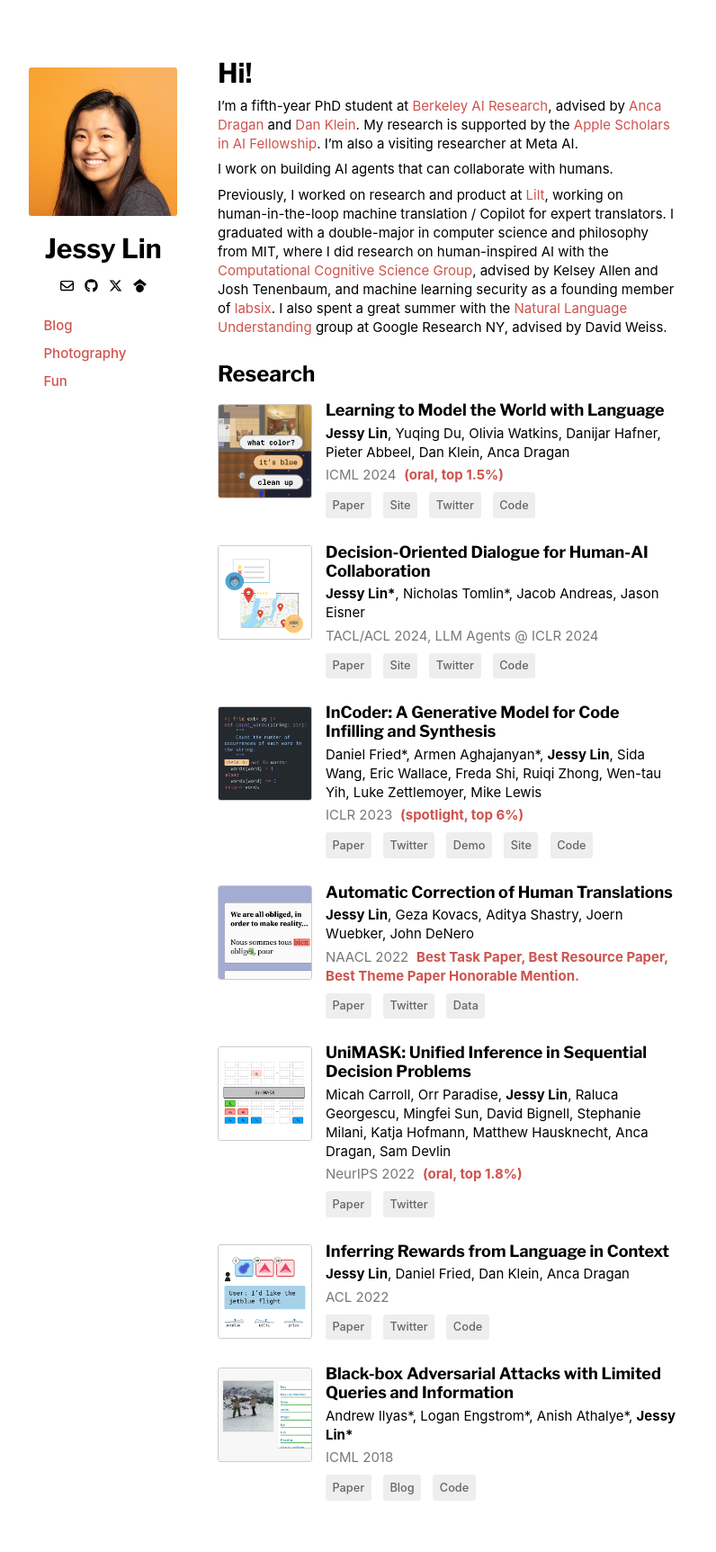
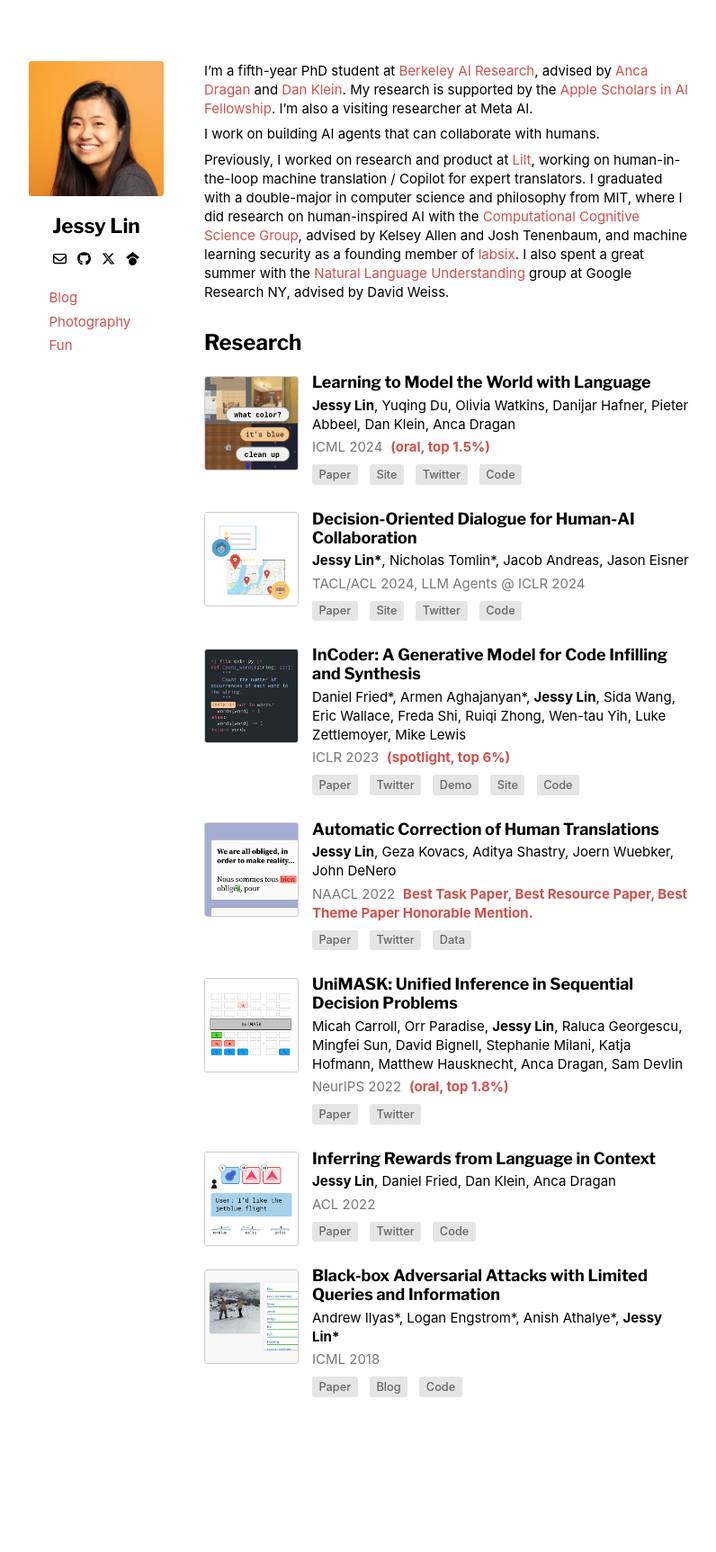
Before and after one commit to jlin816/jlin816.github.io, a Jekyll site: the page built from index.md, in a window 1280 px wide. Shown: the whole page at 90% size, without its empty margins (248-1044 px from the left). Built offline with Jekyll 4.4.1, drawn with Linux system fonts in a browser that asks for light colours; after the commit the page ends 1625 px from its top, so only the background shows below that.

Commit message:
Refactor for mobile

```diff
--- a/_layouts/default.html
+++ b/_layouts/default.html
@@ -1,35 +1,50 @@
+---
+class:
+---
 <!DOCTYPE html>
 <html>
 <head>
 {% include head.html %}
 </head>
-<body class="default">
+<body class="{{ page.class }} {{ layout.class }}">
 
-<header>
-  <img src="/images/jessy.jpg" class="face" width="300" />
-  <h1><a href="/">Jessy Lin</a></h1>
+<aside class="layoutCol">
+  <a href="/">
+    <img src="/images/jessy.jpg" class="face" width="300" />
+    <h1>Jessy Lin</h1>
+  </a>
   <p class="socials layoutRow">
-    <a class="email" href="mailto:jessy_lin@berkeley.edu" target="_blank">
-      <img src="/assets/icons/email.svg"/></a>
-    <a class="github" href="https://github.com/jlin816">
-      <img src="/assets/icons/github.svg"/></a>
-    <a class="x" href="https://x.com/realJessyLin">
-      <img src="/assets/icons/x.svg"/></a>
+    <a class="email" href="mailto:jessy_lin@berkeley.edu" target="_blank"><img src="/assets/icons/email.svg"/></a>
+    <a class="github" href="https://github.com/jlin816"><img src="/assets/icons/github.svg"/></a>
+    <a class="x" href="https://x.com/realJessyLin"><img src="/assets/icons/x.svg"/></a>
     <!-- <a class="linkedin" href="https://linkedin.com/in/jessylin"> -->
     <!--   <img src="/assets/icons/linkedin.svg"/></a> -->
-    <a class="scholar" href="https://scholar.google.com/citations?user=jTMUPNkAAAAJ&hl=en">
-      <img src="/assets/icons/scholar.svg"/></a>
+    <a class="scholar" href="https://scholar.google.com/citations?user=jTMUPNkAAAAJ&hl=en"><img src="/assets/icons/scholar.svg"/></a>
   </p>
   <nav class="layoutCol">
     <a href="/blog">Blog</a>
     <a href="/photo">Photography</a>
     <a href="/fun">Fun</a>
   </nav>
-</header>
+</aside>
 
-<main class={{ page.mainClass }}>
-{{ content }}
-</main>
+<div class="content">
+
+  <header>
+    <h1><a href="/">Jessy Lin</a></h1>
+    <div class="spacer"></div>
+    <nav class="layoutRow">
+      <a href="/blog">Blog</a>
+      <a href="/photo">Photography</a>
+      <a href="/fun">Fun</a>
+    </nav>
+  </header>
+
+  <main>
+  {{ content }}
+  </main>
+
+</div>
 
 </body>
 </html>
--- a/assets/style.css
+++ b/assets/style.css
@@ -30,7 +30,24 @@
 
 body {
   display: flex;
+  flex-direction: row;
+  justify-content: center;
 }
+
+.content {
+  display: flex;
+  flex-direction: column;
+  width: 36rem;
+  margin: 1rem;
+}
+
+body.wide .content {
+  width: 45rem;
+}
+
+img, video { max-width: 100%;  height: auto; object-fit: contain; }
+
+img { border-radius: .2rem; }
 
 /******************************************************************************
  * Layout
@@ -38,56 +55,52 @@
 
 .layoutRow { display: flex; flex-direction: row; overflow: hidden; }
 .layoutCol { display: flex; flex-direction: column; overflow: hidden; }
+.spacer { flex: 1; }
 
-/* header { background: red; } */
-/* main { background: blue; } */
-
-main { width: 34rem; line-height: 1.4rem; }
-main.wide { width: 50rem; }
-
-.default { flex-direction: row; justify-content: center; }
-.default header { width: 11rem; margin: 5rem 1rem 0 2rem; }
-.default main { margin: 5rem 2rem 2rem; }
-.default main > h1:first-child { margin-top: -.3rem; }  /* align with side bar */
-
-.post { flex-direction: column; align-items: center; }
-.post header {
-  width: 45rem;
-  align-items: center;
-  justify-content: space-between;
-  margin: 3rem 0 0 0;
-}
-.post header h3 {
-  background-color: var(--primary);
-  border-radius: .2rem;
-  padding: 1px 8px;
-}
-.post header h3 a {
-  color: #fff;
-}
-.post header nav { width: 30%; gap: 1.5rem; margin-top: 0; }
-.post header nav a { margin-bottom: 0; font-weight: 500; }
-.post main { width: 45rem; line-height: 1.7; margin-bottom: 5rem; }
-.post article p { margin: 1.1rem 0; }
-
-.post .info { margin: 5rem 0 3rem 0; }
-.post .subtitle { color: #999; font-size: 1rem; font-weight: 500; }
-.post .date { color: #999; font-size: .9rem; font-weight: 500; }
-.post .footnote { color: #999; font-size: .9rem; font-weight: 400; }
-
-hr {
-  border: 0;
-  height: 1px;
-  background-image: linear-gradient(to right, rgba(0, 0, 0, 0), rgba(0, 0, 0, 0.25), rgba(0, 0, 0, 0));
+aside {
+  width: 10rem;
+  margin: 2rem;
 }
 
-img, video { max-width: 100%; }
+header {
+  display: flex;
+  margin: 2rem 0 0;
+  align-items: center;
+  gap: 1rem;
+}
+
+main {
+  margin: 2rem 0;
+}
+
+aside { display: none !important; }
+aside nav { display: flex; flex-direction: column; gap: .5rem; padding: 1.5rem;}
+body.sidebar aside { display: flex !important; margin-top: 4.5rem; }
+body.sidebar header { display: none !important; }
+body.sidebar main { margin-top: 3rem; }
+
+/******************************************************************************
+ * Design - aka general styling (tm)
+ *****************************************************************************/
+
+aside h1 { margin: 1rem; font-size: 1.5rem; color: #000; text-align: center; }
+
+header h1 {
+  margin: 0;
+  font-size: 1.5rem;
+  border-radius: .2rem;
+  text-decoration: underline;
+  text-decoration-color: var(--primary);
+}
+header h1 a { color: #000; }
+header nav { display: flex; gap: 1rem; }
+
 
 /******************************************************************************
  * Text
  *****************************************************************************/
 
-main p { margin: .5rem 0; }
+main p { line-height: 1.4; }
 
 h1, h2, h3 { font-family: "Libre Franklin"; font-weight: 700; margin: 1.3em 0 .5em; }
 h1:first-child, h2:first-child, h3:first-child { margin-top: 0; }
@@ -100,100 +113,9 @@
 /* a:hover { opacity: 0.6; } */
 
 main figure { margin: 1rem 0; text-align: center; }
-main figure img { width: 100%; border-radius: .2rem; }
 main figure figcaption { color: #666; font-size: .9rem; }
 main figure.small img { width: 50%; }
 main figure.medium img { width: 75%; }
-
-/******************************************************************************
- * Header
- *****************************************************************************/
-
-.face { border-radius: 0.2rem; }
-/* .face { box-shadow: 1rem 1rem 0 #ffe23b; margin-bottom: 1rem; } */
-
-header h1 { margin: .9rem 0 1.1rem; text-align: center; }
-header h1 a { color: #000; font-weight: 700 }
-header h1 a:hover, header h1 a:active, header h1 a:visited { color: #000; text-decoration: none; }
-header nav { margin: 1.5rem 1.1rem 0; text-align: left; }
-header nav a { margin-bottom: .8rem; font-weight: 500; }
-
-.socials {
-  gap: .8rem;
-  justify-content: center;
-}
-.mobile-socials { display: none; }
-
-/* .socials a { */
-/*   display: inline-block; */
-/*   width: 1rem; */
-/*   height: 1rem; */
-/*   background-size: contain; */
-/*   background-repeat: no-repeat; */
-/*   font-size: 0; */
-/* } */
-
-/* .socials .email { background-image: url('/assets/icons/email.svg'); } */
-/* .socials .github { background-image: url('/assets/icons/github.svg'); } */
-/* .socials .x { background-image: url('/assets/icons/x.svg'); } */
-/* .socials .linkedin { background-image: url('/assets/icons/linkedin.svg'); } */
-/* .socials .scholar { background-image: url('/assets/icons/scholar.svg'); } */
-
-.socials img {
-  display: inline-block;
-  width: 1rem;
-  height: 1rem;
-}
-
-/******************************************************************************
- * Content
- *****************************************************************************/
-
-/* Pubs */
-.pub > img {
-  width: 7rem; height: 7rem;
-  border-radius: .2rem; background: #eee;
-  border: 1px solid #ccc;
-  margin: .25rem 1rem 0 0;
-}
-
-.pub { margin: 1.3rem 0; }
-.pub h3 { margin: 0; }
-.pub p { margin: .3rem 0; }
-/* .pub .authors { color: #999; } */
-.pub .info { color: #777; }
-.pub .special { padding-left: .3rem; color: var(--primary); font-weight: bold; }
-.pub .description { display: none; }
-.pub .links { margin-top: .6rem; }
-.pub .links a, .pub .links a:visited {
-  display: inline-block;
-  margin: 0 .6rem .5rem 0;
-  padding: .25rem .5rem;
-  font-size: .85rem;
-  background: #eee;
-  color: #666;
-  font-weight: 500;
-  border-radius: .2rem;
-  transition: background .1s, color .1s;
-}
-.pub .links a:hover {
-  background: var(--primary);
-  color: #fff;
-  text-decoration: none;
-}
-
-/* Posts */
-
-.subscribe {
-  margin: 2rem 0;
-  padding: 1rem;
-  border: 1px solid #ccc;
-  background: #eee;
-  border-radius: .2rem;
-}
-
-.subscribe p { margin-top: 0; }
-.subscribe form { display: flex; gap: .5rem; }
 
 input[type=text], input[type=email] {
   font-size: .9rem;
@@ -215,10 +137,117 @@
   cursor: pointer;
 }
 
+main p { margin: .5rem 0; }
+
+hr {
+  margin: 2rem 0;
+  height: 1px;
+  border: 0;
+  background-image: linear-gradient(to right, rgba(0, 0, 0, 0), rgba(0, 0, 0, 0.25), rgba(0, 0, 0, 0));
+}
+
+/******************************************************************************
+ * Sidebar
+ *****************************************************************************/
+
+/* .post header { width: 45rem; align-items: center; justify-content: space-between; margin: 3rem 0 0 0; } */
+/*  */
+/* .post header nav { width: 30%; gap: 1.5rem; margin-top: 0; } */
+/* .post header nav a { margin-bottom: 0; font-weight: 500; } */
+/* .post main { width: 45rem; line-height: 1.7; margin-bottom: 5rem; } */
+/* article { width: 34rem; } */
+
+
+/* header h3 { background-color: var(--primary); border-radius: .2rem; padding: 1px 8px; } */
+/* header h3 a { color: #fff; } */
+
+/* header h1 { margin: .9rem 0 1.1rem; text-align: center; } */
+
+/* header h1 a { color: #000; font-weight: 700 } */
+/* header h1 a:hover, header h1 a:active, header h1 a:visited { color: #000; text-decoration: none; } */
+
+.socials {
+  gap: .8rem;
+  justify-content: center;
+}
+.mobile-socials { display: none; }
+
+.socials img {
+  display: inline-block;
+  width: 1rem;
+  height: 1rem;
+}
+
+/******************************************************************************
+ * Publications
+ *****************************************************************************/
+
+/* Pubs */
+.pub > img {
+  width: 7rem; height: 7rem;
+  border: 1px solid #ccc;
+  margin: .25rem 1rem 0 0;
+}
+
+.pub { margin: 1.3rem 0; }
+.pub h3 { margin: 0; }
+.pub p { margin: .3rem 0; }
+/* .pub .authors { color: #999; } */
+.pub .info { color: #777; }
+.pub .special { padding-left: .3rem; color: var(--primary); font-weight: bold; }
+.pub .description { display: none; }
+.pub .links { margin-top: .6rem; }
+.pub .links a, .pub .links a:visited {
+  display: inline-block;
+  margin: 0 .6rem .5rem 0;
+  padding: .25rem .5rem;
+  font-size: .85rem;
+  background: #e5e5e5;
+  color: #666;
+  font-weight: 500;
+  border-radius: .2rem;
+  transition: background .1s, color .1s;
+}
+.pub .links a:hover {
+  background: var(--primary);
+  color: #fff;
+  text-decoration: none;
+}
+
+/******************************************************************************
+ * Posts
+ *****************************************************************************/
+
+.subscribe {
+  padding: 1rem;
+  border: 1px solid #ccc;
+  background: #eee;
+  border-radius: .2rem;
+}
+
+.subscribe p { margin-top: 0; }
+.subscribe form { display: flex; gap: .5rem; }
+
 .posts { padding: 0; list-style: none; }
 .posts li { margin: 1rem 0; }
 .posts h3 { margin: .5rem 0 0; display: inline-block; margin-right: .8rem; }
 .posts .date { color: #999; font-size: .9rem; font-weight: 500; }
+
+article {
+  line-height: 1.7;
+}
+article p {
+  line-height: 1.7;
+  margin: 1.1rem 0;
+}
+
+article h1:first-child { margin-top: 5rem; }
+article .subtitle, article .date, article .footnote {
+  color: #999;
+  font-size: .9rem;
+  font-weight: 500;
+}
+article .subtitle, article .date { margin: 0.2rem 0; }
 
 article .summary-box {
   margin: 2rem 0;
@@ -232,24 +261,34 @@
   font-weight: 700;
 }
 
-blockquote {
-  display: block;
-  margin-block-start: 1em;
-  margin-block-end: 1em;
-  margin-inline-start: 40px;
-  margin-inline-end: 40px;
-  unicode-bidi: isolate;
+article .blockquote {
+  margin: 0 1.5rem;
 }
 
-blockquote br {
 
+article div.code {
+  background-color: #f8f8f8;
+  border-radius: .2rem;
+  padding: 0.5rem 0.7rem;
+  line-height: 0.5rem;
+}
+article pre, article code {
+  line-height: 0.5rem;
+  font-size: 0.7rem;
+  overflow: auto;
+	white-space: pre-wrap;
+  word-break: normal;
+	max-width: 100%;
+  line-height: 1.5rem;
 }
 
-/* Photography */
+/******************************************************************************
+ * Gallery
+ *****************************************************************************/
+
 .gallery {
   column-count: 2;
   column-gap: 10px;
-  line-height: 2;
 }
 
 .gallery img { width: 100%; }
@@ -286,11 +325,10 @@
 }
 
 .gallery .img-small {
-  filter: blur(50px);
+  filter: blur(10%);
   /* this is needed so Safari keeps sharp edges */
   transform: scale(1);
 }
-
 
 /* Fun */
 .projects { padding: 0; list-style: none; }
@@ -299,69 +337,15 @@
 /******************************************************************************
  * Mobile
  *****************************************************************************/
-@media (max-width: 768px) {
-  /* Adjust font sizes for smaller screens */
-  html, body {
-    font-size: 16px;
-    overflow-x: hidden;
-  }
-  body {
-    flex-direction: column;
-    padding: 1rem;
-  }
-  main {
-    margin: 1rem 0;
-    width: 100%;
-    line-height: 1.5rem;
-  }
-  /* Adjust figure image widths */
-  main figure img { width: 100%;   }
 
-  /* Default layout adjustments */
-  /* Horizontal navigation bar on smaller screens */
-  .face {
-    width: 20%;
-  }
-  .default {
-    flex-direction: column;
-    align-items: center;
-  }
+@media (max-width: 45rem) {
+  /* Show top nav instead of sidebar */
+  body.sidebar aside { display: none !important; }
+  body.sidebar header { display: flex !important; }
+  /* Show socials inline */
   .socials { display: none; }
   .mobile-socials { display: flex; gap: 1rem; }
-  .default header {
-    display: flex;
-    width: 100%;
-    align-items: center;
-    justify-content: space-between;
-    margin: 2rem 0 0 0;
-  }
-  .default header nav { width: 30%; justify-content: space-around; margin-top: 0; }
-
-  /* Post layout adjustments */
-  .post {
-    width: 100%;
-    padding: 0 1.5rem;
-  }
-  .post header, .post main { width: 100%; }*/
-
-  /* Gallery adjustments for mobile */
-  main.wide { width: 100%; }
+  main article { width: 100%; }
   .gallery { column-count: 1; column-gap: 0; padding: 0; }
 
-  /* Post and project lists padding adjustments */
-  .posts, .projects {
-    padding: 0;
-    margin: 0;
-  }
-
-  /* Subscribe form adjustment */
-  .subscribe form {
-    flex-direction: column;
-    gap: 0.5rem;
-  }
-
-  /* Adjust input fields and button for mobile */
-  input[type="text"], input[type="email"], input[type="submit"] {
-    width: 100%;
-  }
 }
--- a/index.md
+++ b/index.md
@@ -1,10 +1,8 @@
 ---
 title: Jessy Lin
 layout: default
-show_pic: true
+class: sidebar
 ---
-
-# Hi!
 
 I’m a fifth-year PhD student at [Berkeley AI Research](https://bair.berkeley.edu/), advised by [Anca Dragan](http://people.eecs.berkeley.edu/~anca/) and [Dan Klein](https://people.eecs.berkeley.edu/~klein/). My research is supported by the [Apple Scholars in AI Fellowship](https://machinelearning.apple.com/updates/apple-scholars-aiml-2023). I'm also a visiting researcher at Meta AI.
 
--- a/photo.html
+++ b/photo.html
@@ -1,8 +1,9 @@
 ---
 title: Jessy Lin &#8226; Photography
 layout: default
-mainClass: wide
+class: wide
 ---
+
 <div class="gallery">
 {% for image in site.static_files %}
     {% if image.path contains 'images/photography/thumbnails' %}
@@ -15,7 +16,7 @@
     </div>
     {% endif %}
 {% endfor %}
-</div>
+<div>
 
 <script>
 window.onload = function () {
```
Also changed, not shown: _layouts/post.html (+6 -30 lines), _posts/2020-06-08-rethinking-human-ai-interaction.md (+41 -38 lines), 10 other files. Lines whose indentation alone changed are shown as unchanged.
